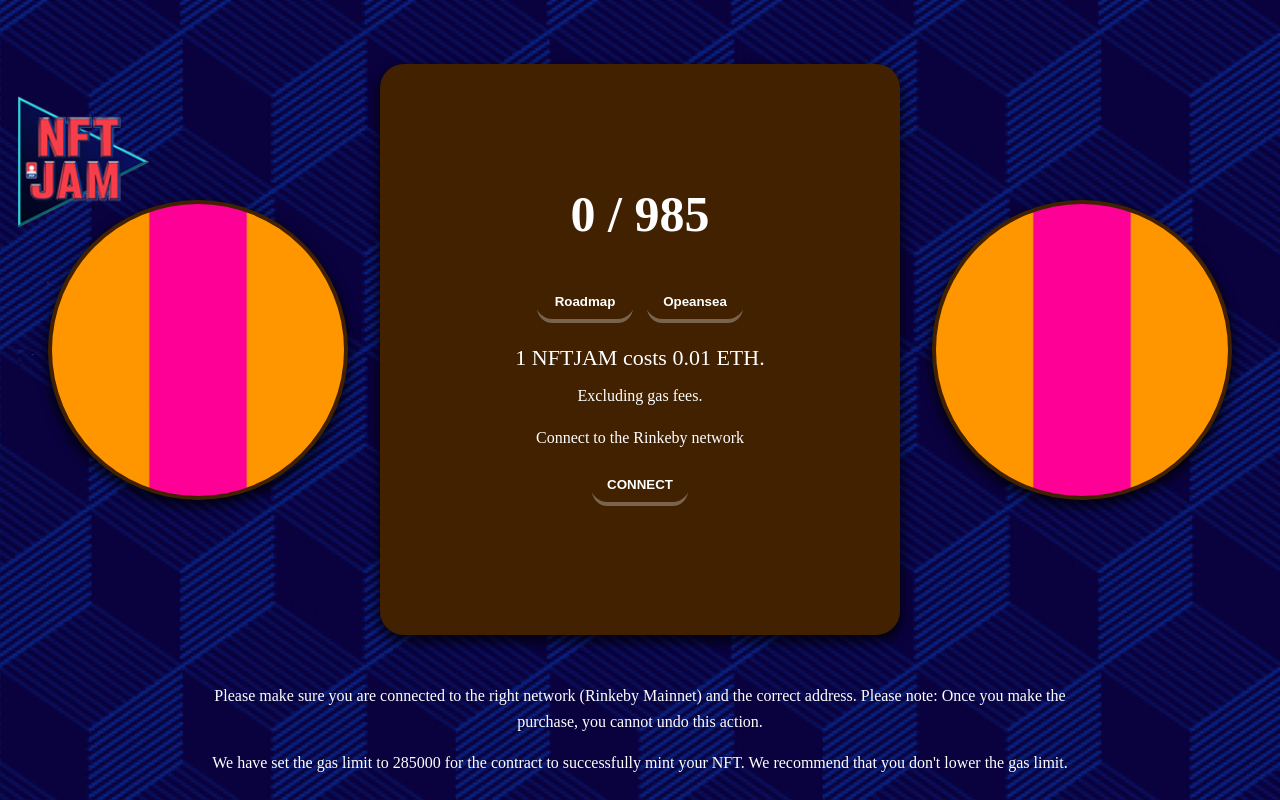
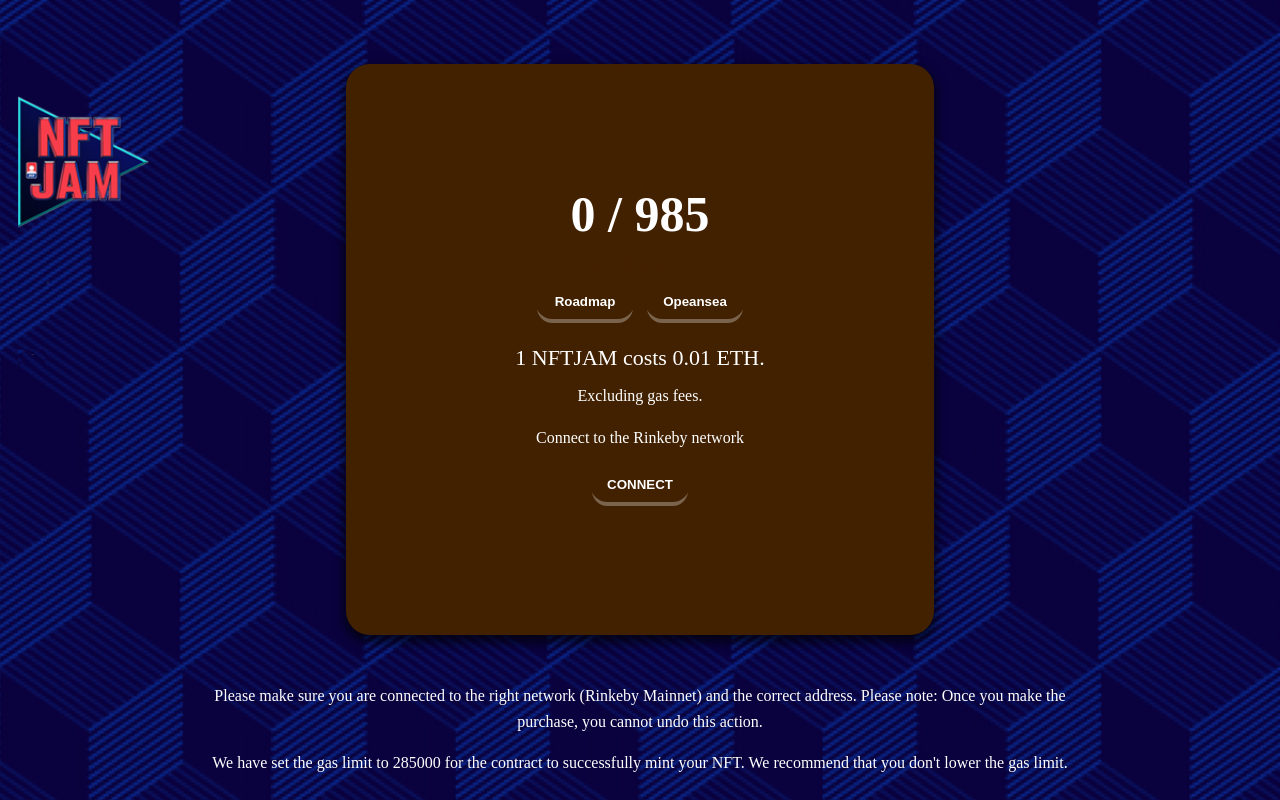
Before and after one commit to vishal123test/DEMOTest, a React (Create React App) app: page / in a window 1280 px wide. Built offline with nearby package versions, Linux system fonts and the light colour scheme.

Commit message:
Update App.js

```diff
--- a/src/App.js
+++ b/src/App.js
@@ -205,7 +205,7 @@ function App() {
         <s.SpacerSmall />
         <ResponsiveWrapper flex={1} style={{ padding: 24 }} test>
           <s.Container flex={1} jc={"center"} ai={"center"}>
-            <StyledImg alt={"example"} src={"/config/images/example.gif"} />
+
           </s.Container>
           <s.SpacerLarge />
           <s.Container
@@ -397,11 +397,7 @@ function App() {
           </s.Container>
           <s.SpacerLarge />
           <s.Container flex={1} jc={"center"} ai={"center"}>
-            <StyledImg
-              alt={"example"}
-              src={"/config/images/example.gif"}
-              style={{ transform: "scaleX(-1)" }}
-            />
+
           </s.Container>
         </ResponsiveWrapper>
         <s.SpacerMedium />
```
